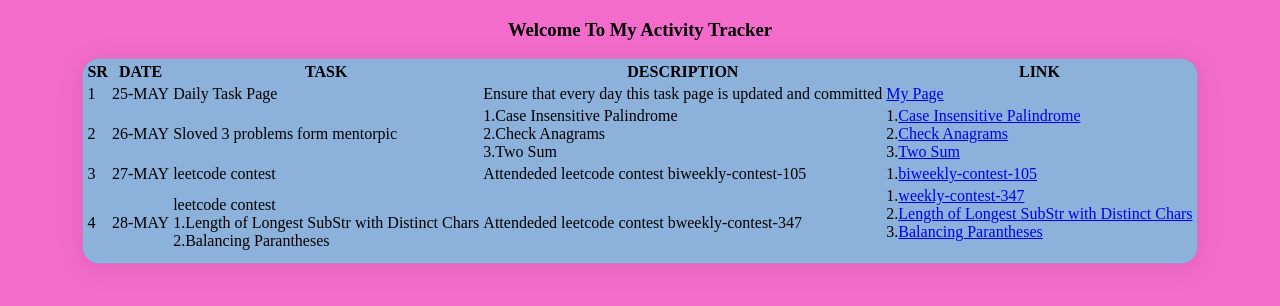
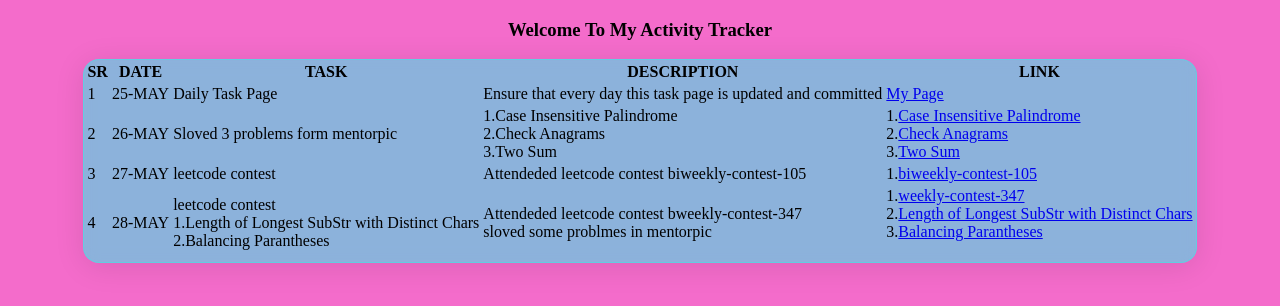
Before and after one commit to Tsaihemanth150/github.io, a plain HTML site: page index.html in a window 1280 px wide. Drawn offline with Linux system fonts and the light colour scheme.

Commit message:
updated infdex.hmtl

```diff
--- a/index.html
+++ b/index.html
@@ -61,7 +61,8 @@
                     1.Length of Longest SubStr with Distinct Chars <br/>
                     2.Balancing Parantheses <br/>
                     </td>
-                    <td>Attendeded leetcode contest bweekly-contest-347
+                    <td>Attendeded leetcode contest bweekly-contest-347 <br/>
+                         sloved some problmes in mentorpic
 
                     </td>
                     <td>1.<a href="https://leetcode.com/contest/weekly-contest-347/">weekly-contest-347</a> <br/>
```
